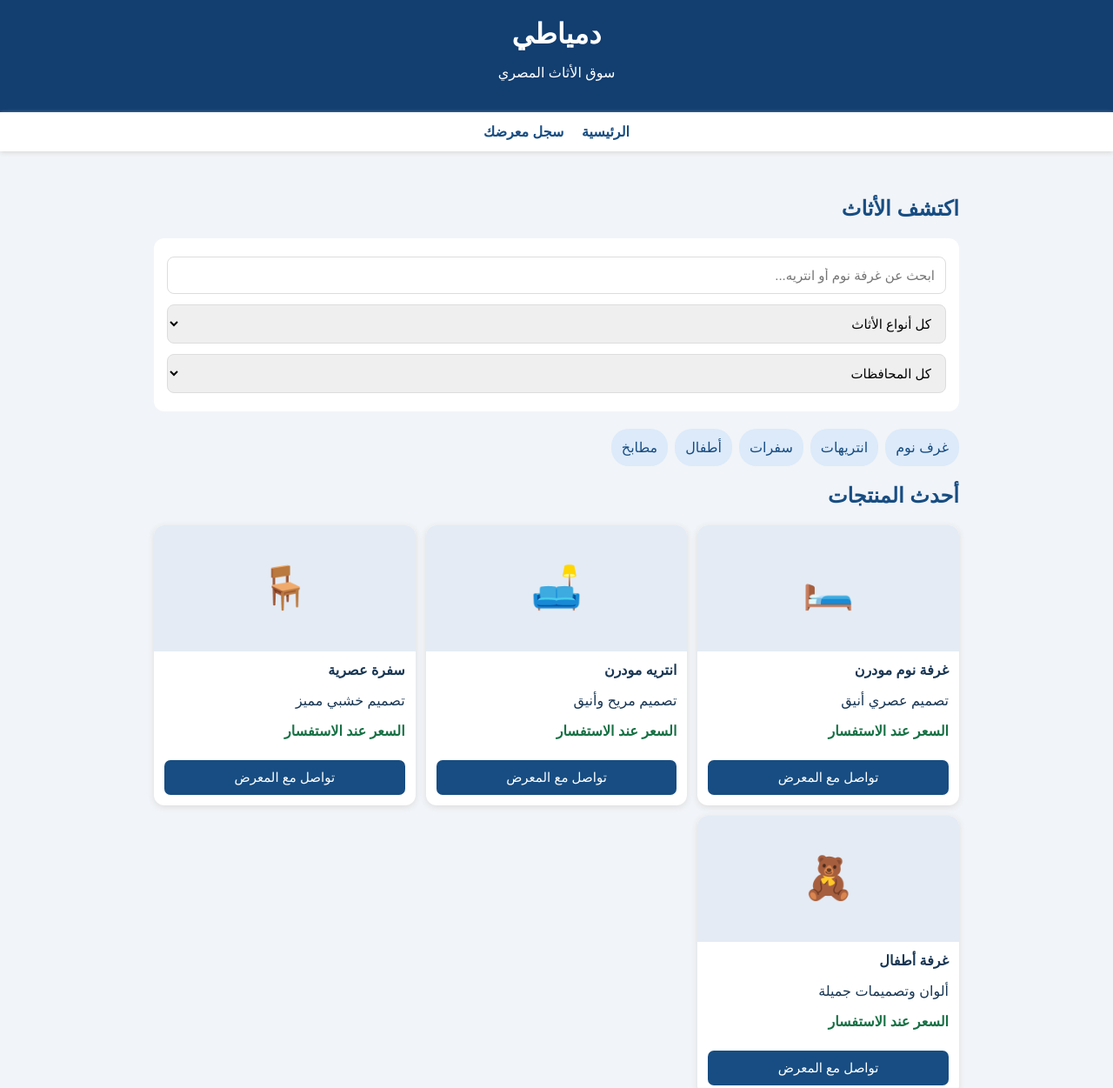
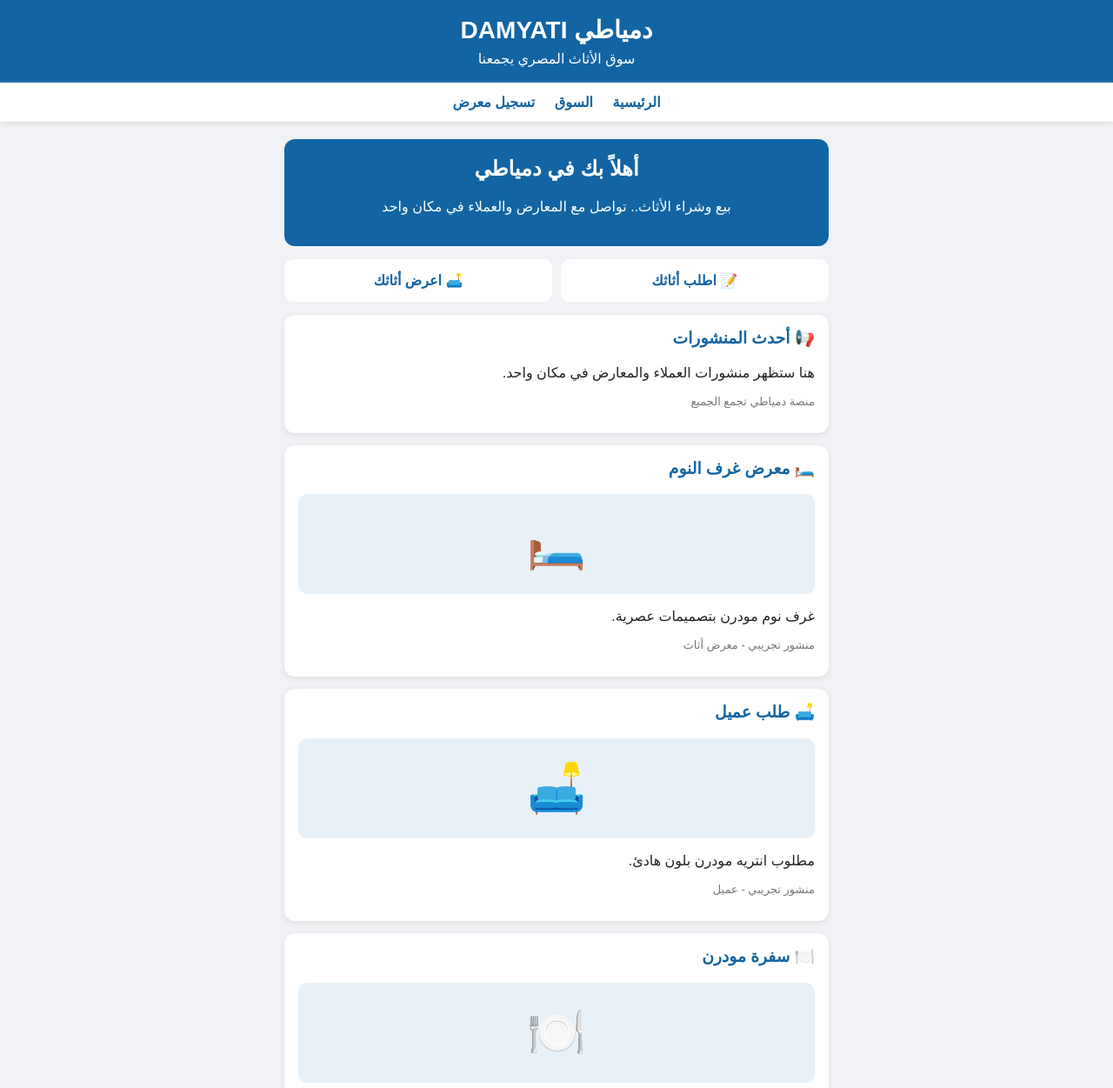
Before and after one commit to ahmedrr26b-hub/damyati, a plain HTML site: page market.html in a window 1280 px wide. Shown: the top 1251 px of the page at 87% size. Drawn offline with Linux system fonts and the light colour scheme.

Commit message:
Update market.html

```diff
--- a/market.html
+++ b/market.html
@@ -4,106 +4,85 @@
 <head>
 <meta charset="UTF-8">
 <meta name="viewport" content="width=device-width, initial-scale=1.0">
-<title>سوق دمياطي للأثاث</title>
+<title>دمياطي | سوق الأثاث</title>
 <style>
 *{box-sizing:border-box}
-body{margin:0;background:#f1f4f8;font-family:Arial;color:#183653}
-header{background:#123e70;color:white;padding:20px;text-align:center}
-header h1{margin:0}
+body{margin:0;background:#f0f2f5;font-family:Arial,sans-serif;color:#222}
+header{background:#1264a3;color:white;padding:18px;text-align:center}
+header h1{margin:0;font-size:28px}
+header p{margin:7px 0 0}
 nav{background:white;padding:13px;text-align:center;box-shadow:0 2px 5px #ddd}
-nav a{color:#174d82;text-decoration:none;margin:8px;font-weight:bold}
-.container{max-width:950px;margin:20px auto;padding:12px}
-h2{color:#174d82}
-.search{background:white;padding:15px;border-radius:12px;margin-bottom:20px}
-input,select{width:100%;padding:12px;margin:6px 0;border:1px solid #ddd;border-radius:8px;font-size:15px}
-.categories{display:flex;gap:8px;overflow:auto;margin:15px 0}
-.categories span{background:#dceafa;color:#174d82;padding:12px;border-radius:20px;white-space:nowrap}
-.grid{display:grid;grid-template-columns:repeat(2,1fr);gap:12px}
-.card{background:white;border-radius:12px;overflow:hidden;box-shadow:0 2px 7px #ddd}
-.photo{height:145px;background:#e4ebf4;display:flex;align-items:center;justify-content:center;font-size:48px}
-.info{padding:12px}
-.price{color:#167044;font-weight:bold}
-button{background:#174d82;color:white;border:0;padding:11px;border-radius:7px;width:100%;margin-top:8px;font-size:15px}
-.note{text-align:center;color:#777;margin-top:25px}
-@media(min-width:650px){.grid{grid-template-columns:repeat(3,1fr)}}
+nav a{color:#1264a3;text-decoration:none;margin:0 9px;font-weight:bold}
+.container{max-width:650px;margin:20px auto;padding:0 12px}
+.welcome{background:#1264a3;color:white;padding:20px;border-radius:12px;text-align:center}
+.welcome h2{margin-top:0}
+.actions{display:grid;grid-template-columns:1fr 1fr;gap:10px;margin:15px 0}
+.actions button{padding:15px;border:0;border-radius:10px;background:white;color:#1264a3;font-size:16px;font-weight:bold}
+.card{background:white;padding:16px;border-radius:12px;margin:14px 0;box-shadow:0 2px 6px #ddd}
+.card h3{color:#1264a3;margin-top:0}
+.post-image{background:#e8f1f8;border-radius:10px;padding:25px;text-align:center;font-size:55px;margin:12px 0}
+.small{color:#777;font-size:13px}
+button{cursor:pointer}
+.footer{text-align:center;padding:25px;color:#777}
 </style>
 </head>
 <body>
+
 <header>
-<h1>دمياطي</h1>
-<p>سوق الأثاث المصري</p>
+<h1>دمياطي DAMYATI</h1>
+<p>سوق الأثاث المصري يجمعنا</p>
 </header>
+
 <nav>
 <a href="index.html">الرئيسية</a>
-<a href="register.html">سجل معرضك</a>
+<a href="market.html">السوق</a>
+<a href="register.html">تسجيل معرض</a>
 </nav>
+
 <div class="container">
-<h2>اكتشف الأثاث</h2>
-<div class="search">
-<input type="search" placeholder="ابحث عن غرفة نوم أو انتريه...">
-<select>
-<option>كل أنواع الأثاث</option>
-<option>غرف نوم</option>
-<option>انتريهات</option>
-<option>سفرات</option>
-<option>غرف أطفال</option>
-<option>مطابخ</option>
-</select>
-<select>
-<option>كل المحافظات</option>
-<option>دمياط</option>
-<option>القاهرة</option>
-<option>الإسكندرية</option>
-<option>الدقهلية</option>
-</select>
+
+<div class="welcome">
+<h2>أهلاً بك في دمياطي</h2>
+<p>بيع وشراء الأثاث.. تواصل مع المعارض والعملاء في مكان واحد</p>
 </div>
-<div class="categories">
-<span>غرف نوم</span>
-<span>انتريهات</span>
-<span>سفرات</span>
-<span>أطفال</span>
-<span>مطابخ</span>
+
+<div class="actions">
+<button onclick="alert('سيتم تفعيل نشر طلبك بعد تجهيز التسجيل')">📝 اطلب أثاثك</button>
+<button onclick="alert('سيتم تفعيل إضافة المنتجات للمعارض المعتمدة')">🛋️ اعرض أثاثك</button>
 </div>
-<h2>أحدث المنتجات</h2>
-<div class="grid">
+
 <div class="card">
-<div class="photo">🛏️</div>
-<div class="info">
-<b>غرفة نوم مودرن</b>
-<p>تصميم عصري أنيق</p>
-<p class="price">السعر عند الاستفسار</p>
-<button onclick="alert('قريبًا: التواصل مع المعرض بعد تسجيل الدخول')">تواصل مع المعرض</button>
+<h3>📢 أحدث المنشورات</h3>
+<p>هنا ستظهر منشورات العملاء والمعارض في مكان واحد.</p>
+<p class="small">منصة دمياطي تجمع الجميع</p>
 </div>
+
+<div class="card">
+<h3>🛏️ معرض غرف النوم</h3>
+<div class="post-image">🛏️</div>
+<p>غرف نوم مودرن بتصميمات عصرية.</p>
+<p class="small">منشور تجريبي - معرض أثاث</p>
 </div>
+
 <div class="card">
-<div class="photo">🛋️</div>
-<div class="info">
-<b>انتريه مودرن</b>
-<p>تصميم مريح وأنيق</p>
-<p class="price">السعر عند الاستفسار</p>
-<button onclick="alert('قريبًا: التواصل مع المعرض بعد تسجيل الدخول')">تواصل مع المعرض</button>
+<h3>🛋️ طلب عميل</h3>
+<div class="post-image">🛋️</div>
+<p>مطلوب انتريه مودرن بلون هادئ.</p>
+<p class="small">منشور تجريبي - عميل</p>
 </div>
+
+<div class="card">
+<h3>🍽️ سفرة مودرن</h3>
+<div class="post-image">🍽️</div>
+<p>أفكار وتصميمات للسفرات العصرية.</p>
+<p class="small">منشور تجريبي - معرض أثاث</p>
 </div>
-<div class="card">
-<div class="photo">🪑</div>
-<div class="info">
-<b>سفرة عصرية</b>
-<p>تصميم خشبي مميز</p>
-<p class="price">السعر عند الاستفسار</p>
-<button onclick="alert('قريبًا: التواصل مع المعرض بعد تسجيل الدخول')">تواصل مع المعرض</button>
+
 </div>
+
+<div class="footer">
+دمياطي DAMYATI © 2026
 </div>
-<div class="card">
-<div class="photo">🧸</div>
-<div class="info">
-<b>غرفة أطفال</b>
-<p>ألوان وتصميمات جميلة</p>
-<p class="price">السعر عند الاستفسار</p>
-<button onclick="alert('قريبًا: التواصل مع المعرض بعد تسجيل الدخول')">تواصل مع المعرض</button>
-</div>
-</div>
-</div>
-<p class="note">دمياطي - بيت الأثاث المصري</p>
-</div>
+
 </body>
 </html>
```
